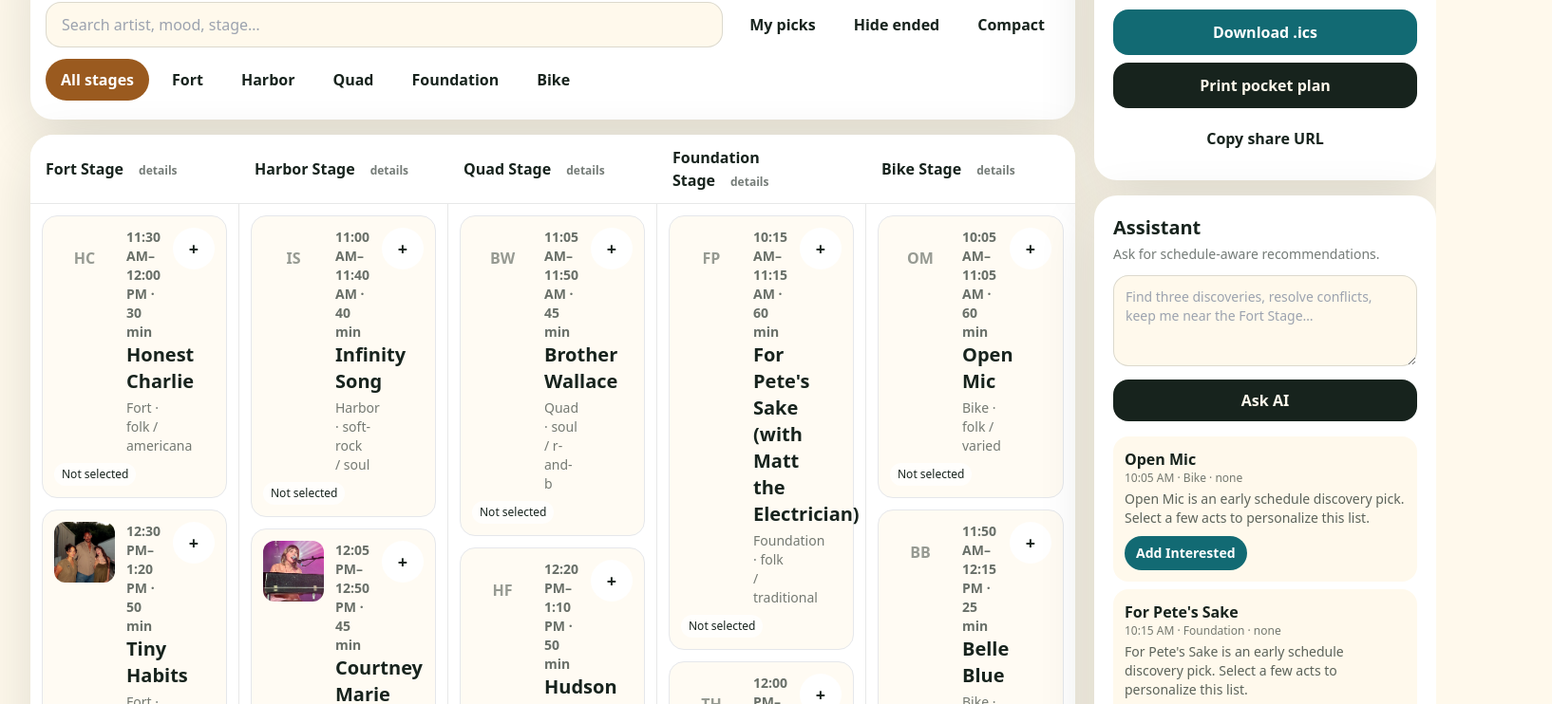
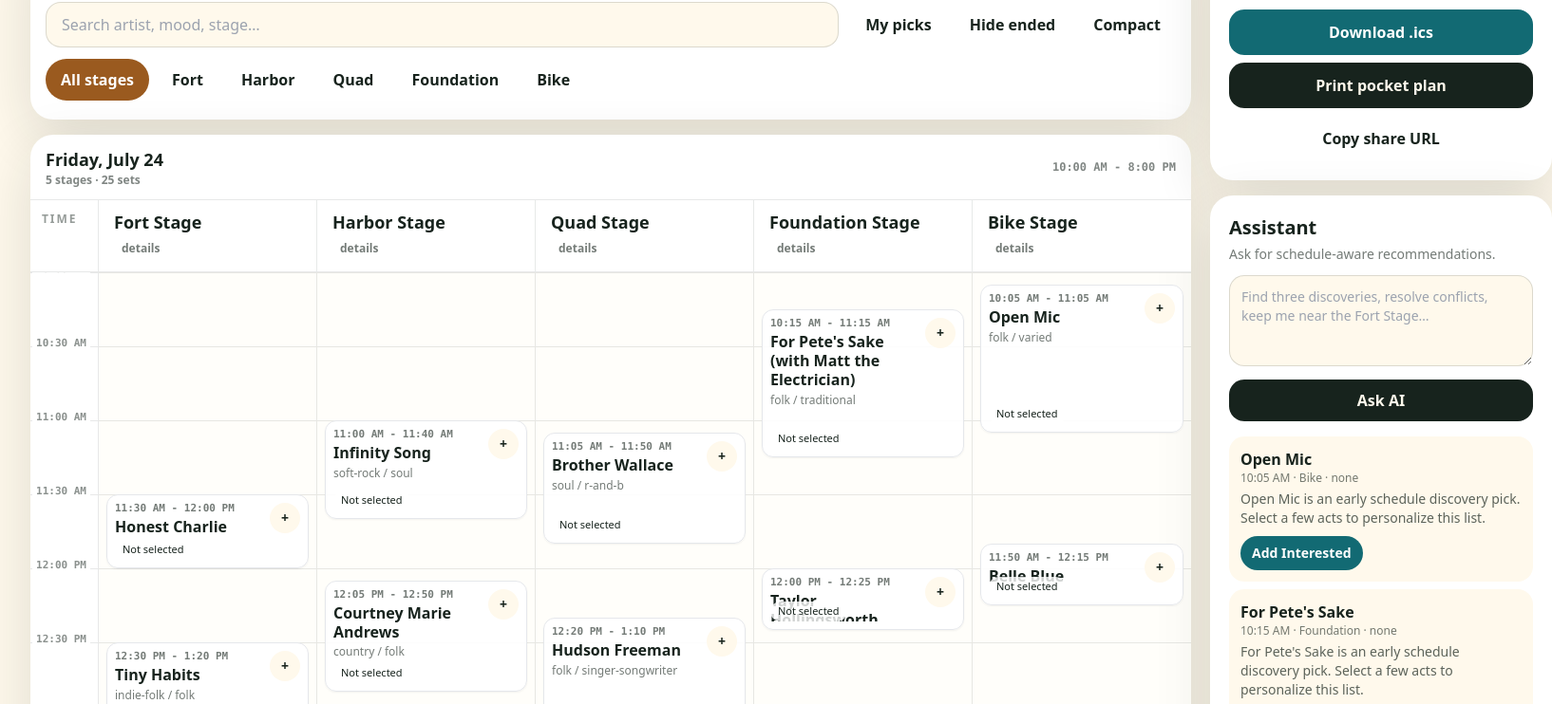
Before and after one commit to JB-Sloan/newportfolkschedule, a Next.js app: page / in a window 1280 px wide. Shown: the part 466-1208 px from the top of the page at 95% size, 1634 px wide, since content can reach past the window. Built offline with nearby package versions, Linux system fonts and the light colour scheme.

Commit message:
Improve schedule timeline layout

```diff
--- a/components/FolkPlannerApp.tsx
+++ b/components/FolkPlannerApp.tsx
@@ -2,6 +2,7 @@
 
 import Image from "next/image";
 import { useEffect, useMemo, useState } from "react";
+import type { CSSProperties } from "react";
 import { findConflicts, getConflictTypeForSet, priorityLabel } from "@/lib/conflicts";
 import { getDeterministicRecommendations } from "@/lib/recommendations";
 import { encodeSharePlan, decodeSharePlan } from "@/lib/share-plan";
@@ -751,6 +752,38 @@ function ScheduleControls({
   );
 }
 
+const TIMELINE_INTERVAL_MINUTES = 30;
+const TIMELINE_STAGE_MIN_WIDTH = 230;
+const TIMELINE_RAIL_WIDTH = 72;
+
+function getFestivalMinuteOfDay(iso: string) {
+  const parts = new Intl.DateTimeFormat("en-US", {
+    hour: "2-digit",
+    hourCycle: "h23",
+    minute: "2-digit",
+    timeZone: "America/New_York"
+  }).formatToParts(new Date(iso));
+  const hour = Number(parts.find((part) => part.type === "hour")?.value ?? 0);
+  const minute = Number(parts.find((part) => part.type === "minute")?.value ?? 0);
+  return hour * 60 + minute;
+}
+
+function formatTimelineMinute(minuteOfDay: number) {
+  const hour24 = Math.floor(minuteOfDay / 60) % 24;
+  const minute = minuteOfDay % 60;
+  const hour12 = hour24 % 12 || 12;
+  const suffix = hour24 >= 12 ? "PM" : "AM";
+  return `${hour12}:${minute.toString().padStart(2, "0")} ${suffix}`;
+}
+
+function buildTimelineTicks(startMinute: number, endMinute: number) {
+  const ticks: number[] = [];
+  for (let minute = startMinute; minute <= endMinute; minute += TIMELINE_INTERVAL_MINUTES) {
+    ticks.push(minute);
+  }
+  return ticks;
+}
+
 function ScheduleGrid({
   items,
   allStages,
@@ -785,41 +818,100 @@ function ScheduleGrid({
     );
   }
 
+  const startMinutes = items.map((item) => getFestivalMinuteOfDay(item.start));
+  const endMinutes = items.map((item) => getFestivalMinuteOfDay(item.end));
+  const timelineStart = Math.floor(Math.min(...startMinutes) / TIMELINE_INTERVAL_MINUTES) * TIMELINE_INTERVAL_MINUTES;
+  const timelineEnd = Math.ceil(Math.max(...endMinutes) / TIMELINE_INTERVAL_MINUTES) * TIMELINE_INTERVAL_MINUTES;
+  const pixelsPerMinute = density === "compact" ? 2.15 : 2.6;
+  const timelineHeight = Math.max(260, (timelineEnd - timelineStart) * pixelsPerMinute);
+  const ticks = buildTimelineTicks(timelineStart, timelineEnd);
+  const gridTemplateColumns = `${TIMELINE_RAIL_WIDTH}px repeat(${stageIds.length}, minmax(${TIMELINE_STAGE_MIN_WIDTH}px, 1fr))`;
+  const minTimelineWidth = TIMELINE_RAIL_WIDTH + stageIds.length * TIMELINE_STAGE_MIN_WIDTH;
+  const dayLabel = FESTIVAL_DAYS.find((day) => day.date === items[0]?.date)?.long;
+
   return (
     <div className="overflow-hidden rounded-3xl bg-white shadow-soft">
-      <div className="grid min-w-[760px] grid-cols-[repeat(var(--stage-count),minmax(220px,1fr))]" style={{ "--stage-count": stageIds.length } as React.CSSProperties}>
+      <div className="flex flex-wrap items-center justify-between gap-2 border-b border-ink/10 px-4 py-3">
+        <div>
+          <h2 className="text-lg font-black">{dayLabel ?? "Schedule"}</h2>
+          <p className="text-xs font-bold text-ink/55">
+            {stageIds.length} {stageIds.length === 1 ? "stage" : "stages"} · {items.length} {items.length === 1 ? "set" : "sets"}
+          </p>
+        </div>
+        <p className="font-mono text-xs font-bold text-ink/55 tabular-nums">
+          {formatTimelineMinute(timelineStart)} - {formatTimelineMinute(timelineEnd)}
+        </p>
+      </div>
+      <div className="overflow-x-auto">
+        <div className="min-w-full" style={{ minWidth: minTimelineWidth }}>
+          <div
+            className="sticky top-0 z-20 grid border-b border-ink/10 bg-white"
+            style={{ gridTemplateColumns }}
+          >
+            <div className="sticky left-0 z-30 border-r border-ink/10 bg-white px-3 py-3 text-xs font-black uppercase tracking-[0.16em] text-ink/45">
+              Time
+            </div>
             {stageIds.map((stageId) => {
               const stage = stagesById[stageId];
               return (
                 <button
                   key={stageId}
-              className="sticky top-0 z-10 border-b border-ink/10 bg-white px-4 py-3 text-left font-black"
+                  className="border-r border-ink/10 px-4 py-3 text-left last:border-r-0"
                   onClick={() => onOpenStage(stageId)}
                 >
-              {stage?.name ?? stageId}
-              <span className="ml-2 rounded-full bg-ink/8 px-2 py-1 text-xs font-bold text-ink/60">details</span>
+                  <span className="block text-lg font-black leading-tight">{stage?.name ?? stageId}</span>
+                  <span className="mt-1 inline-block rounded-full bg-ink/8 px-2 py-1 text-xs font-bold text-ink/60">details</span>
                 </button>
               );
             })}
+          </div>
+          <div className="grid" style={{ gridTemplateColumns, height: timelineHeight }}>
+            <div className="sticky left-0 z-10 border-r border-ink/10 bg-white" style={{ height: timelineHeight }}>
+              {ticks.map((tick) => {
+                const top = (tick - timelineStart) * pixelsPerMinute;
+                return (
+                  <div key={tick} className="absolute left-0 right-0 border-t border-ink/10" style={{ top }}>
+                    <span className="absolute right-2 top-[-0.7rem] bg-white px-1 text-right font-mono text-[11px] font-bold text-ink/50 tabular-nums">
+                      {formatTimelineMinute(tick)}
+                    </span>
+                  </div>
+                );
+              })}
+            </div>
             {stageIds.map((stageId) => (
-          <div key={stageId} className="space-y-3 border-r border-ink/10 p-3 last:border-r-0">
+              <div key={stageId} className="relative border-r border-ink/10 bg-paper/25 last:border-r-0" style={{ height: timelineHeight }}>
+                {ticks.map((tick) => {
+                  const top = (tick - timelineStart) * pixelsPerMinute;
+                  return <div key={tick} className="pointer-events-none absolute left-0 right-0 border-t border-ink/10" style={{ top }} />;
+                })}
                 {items
                   .filter((item) => item.stageId === stageId)
-              .map((item) => (
+                  .map((item) => {
+                    const start = getFestivalMinuteOfDay(item.start);
+                    const end = getFestivalMinuteOfDay(item.end);
+                    const duration = Math.max(1, end - start);
+                    return (
                       <SetCard
                         key={item.id}
                         item={item}
                         artist={artistsById[item.artistId]}
-                  stage={stagesById[item.stageId]}
                         priority={selections[item.id]}
                         conflictType={getConflictTypeForSet(item.id, conflicts)}
                         density={density}
+                        duration={duration}
+                        style={{
+                          top: (start - timelineStart) * pixelsPerMinute,
+                          height: duration * pixelsPerMinute
+                        }}
                         onCycle={() => onCycle(item.id)}
                         onOpen={() => onOpen(item.id)}
                       />
+                    );
+                  })}
+              </div>
             ))}
           </div>
-        ))}
+        </div>
       </div>
     </div>
   );
@@ -828,67 +920,70 @@ function ScheduleGrid({
 function SetCard({
   item,
   artist,
-  stage,
   priority,
   conflictType,
   density,
+  duration,
+  style,
   onCycle,
   onOpen
 }: {
   item: ScheduleItem;
   artist: Artist;
-  stage: Stage;
   priority?: Priority;
   conflictType: "none" | "overlap" | "transition";
   density: "compact" | "comfortable";
+  duration: number;
+  style: CSSProperties;
   onCycle: () => void;
   onOpen: () => void;
 }) {
+  const isShortSet = duration <= 30;
+  const selection = priorityLabel(priority);
   return (
     <article
       className={classNames(
-        "rounded-2xl border p-3",
+        "absolute left-2 right-2 overflow-hidden rounded-xl border p-2 shadow-sm transition hover:shadow-soft",
         priority === "must" && "border-bay bg-bay/10",
         priority === "interested" && "border-quad bg-quad/10",
-        !priority && "border-ink/12 bg-paper/60",
+        !priority && "border-ink/12 bg-white/90",
         conflictType === "overlap" && "outline outline-2 outline-red-500",
         conflictType === "transition" && "outline outline-2 outline-amber-500"
       )}
+      style={style}
     >
-      <div className="flex items-start justify-between gap-3">
-        <button className="flex min-w-0 items-start gap-3 text-left" onClick={onOpen}>
-          <ArtistImage
-            artist={artist}
-            className={classNames("shrink-0", density === "compact" ? "h-12 w-12" : "h-16 w-16")}
-          />
-          <span className="min-w-0">
-            <span className="block text-sm font-bold text-ink/65">
-              {formatTime(item.start)}–{formatTime(item.end)} · {durationMinutes(item.start, item.end)} min
+      <div className="flex h-full min-h-0 flex-col gap-1 overflow-hidden">
+        <div className="flex min-h-0 items-start gap-2">
+          <button className="min-w-0 flex-1 text-left" onClick={onOpen}>
+            <span className="block whitespace-nowrap font-mono text-[11px] font-bold leading-none text-ink/60 tabular-nums">
+              {formatTime(item.start)} - {formatTime(item.end)}
             </span>
-            <span className={classNames("block font-black", density === "compact" ? "text-base" : "text-xl")}>
+            <span className={classNames("mt-1 block font-black leading-tight", density === "compact" ? "text-sm" : "text-base", isShortSet ? "line-clamp-1" : "line-clamp-2")}>
               {item.titleOverride ?? artist.name}
-            </span>
-            <span className="mt-1 block text-sm text-ink/60">{stage.shortName} · {artist.genres.slice(0, 2).join(" / ")}</span>
             </span>
           </button>
           <button
             className={classNames(
-            "min-h-11 min-w-11 rounded-full px-3 text-lg font-black",
-            priority === "must" ? "bg-bay text-white" : priority === "interested" ? "bg-quad text-white" : "bg-white"
+              "min-h-8 min-w-8 shrink-0 rounded-full px-2 text-sm font-black",
+              priority === "must" ? "bg-bay text-white" : priority === "interested" ? "bg-quad text-white" : "bg-paper"
             )}
-          aria-label={`Set ${artist.name} priority. Current: ${priorityLabel(priority)}`}
+            aria-label={`Set ${artist.name} priority. Current: ${selection}`}
             onClick={onCycle}
           >
             {priority === "must" ? "★" : priority === "interested" ? "☆" : "+"}
           </button>
         </div>
-      <div className="mt-2 flex flex-wrap gap-1 text-xs">
-        <span className="rounded-full bg-white/80 px-2 py-1">{priorityLabel(priority)}</span>
+        {!isShortSet ? (
+          <p className="truncate text-xs text-ink/60">{artist.genres.slice(0, 2).join(" / ")}</p>
+        ) : null}
+        <div className="mt-auto flex flex-wrap gap-1 text-[11px]">
+          <span className="rounded-full bg-white/80 px-2 py-0.5">{selection}</span>
           {conflictType !== "none" ? (
-          <span className={classNames("rounded-full px-2 py-1 font-bold", conflictType === "overlap" ? "bg-red-100 text-red-800" : "bg-amber-100 text-amber-900")}>
-            {conflictType === "overlap" ? "Overlap conflict" : "Tight transition"}
+            <span className={classNames("rounded-full px-2 py-0.5 font-bold", conflictType === "overlap" ? "bg-red-100 text-red-800" : "bg-amber-100 text-amber-900")}>
+              {conflictType === "overlap" ? "Overlap" : "Tight move"}
             </span>
           ) : null}
+        </div>
       </div>
     </article>
   );
```
Lines whose indentation alone changed are shown as unchanged.
